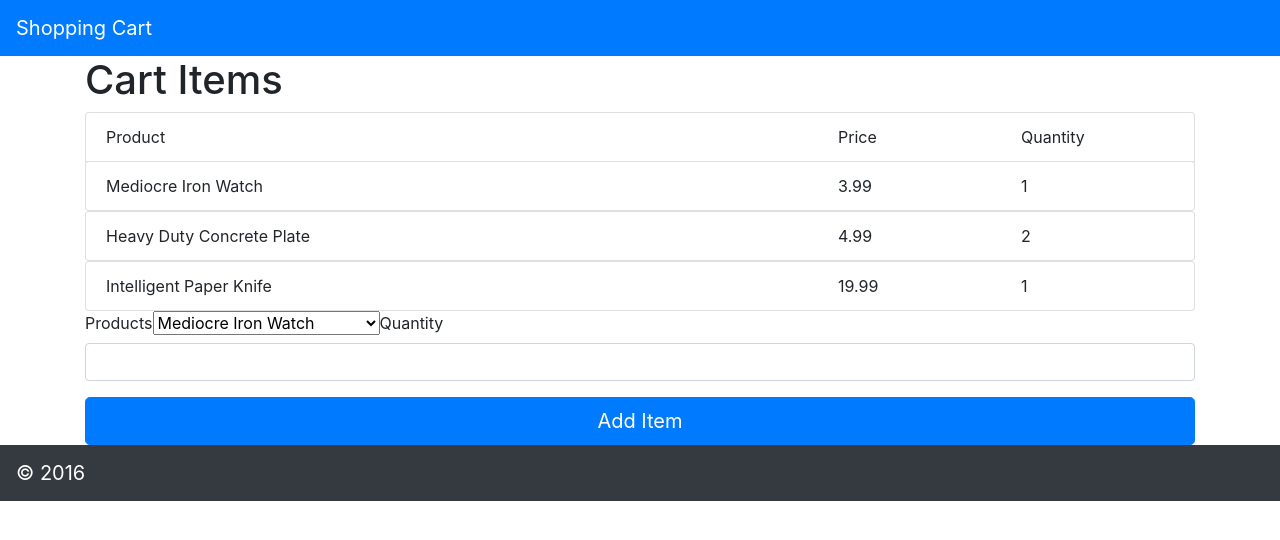
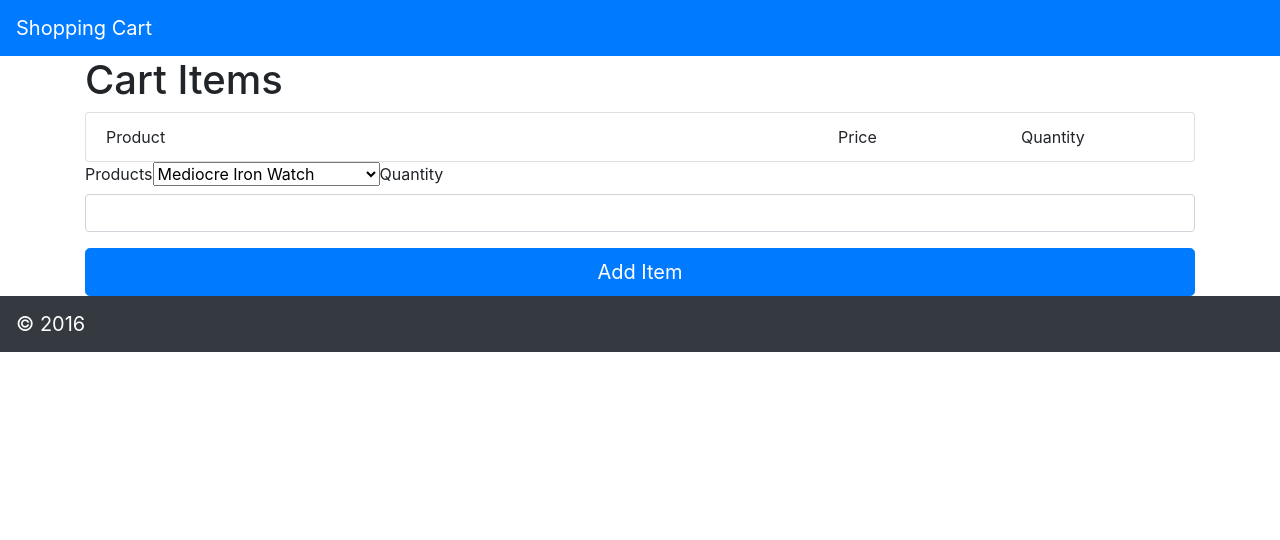
Before and after one commit to Mstapleton22/shoppingCartReact, a React (Create React App) app: page / in a window 1280 px wide. Shown: the top 540 px of the page. Built offline with nearby package versions, Linux system fonts and the light colour scheme.

Commit message:
populated the form on add click

```diff
--- a/src/App.js
+++ b/src/App.js
@@ -23,19 +23,27 @@ class App extends Component {
         { id: 47, name: 'Ergonomic Bronze Lamp', priceInCents: 40000 },
         { id: 48, name: 'Awesome Leather Shoes', priceInCents: 3990 },
       ],
-      cart: [],
+      cartItemsList: [],
       newItemName: '',
       newItemPrice: 0,
       newItemQuantity: 0
     }
   }
+
   addClick = (event) => {
     event.preventDefault()
-    // console.log(event.target)
+    let newItem = {
+      product: {
+        name: this.state.newItemName,
+        price: this.state.newItemPrice,
+        quantity: this.state.newItemQuantity
+      }
+    }
     this.setState({
-
+      cartItemsList: this.state.cartItemsList.concat([newItem])
     })
   }
+
   updateList = (event) => {
     // event.preventDefault()
     // console.log(event.target.value)
@@ -52,26 +60,23 @@ class App extends Component {
 
   updateQuantity = (event) => {
     event.preventDefault()
-    console.log(event.target.value)
+    // console.log(event.target.value)
     this.setState({
       newItemQuantity: event.target.value
     })
   }
 
   render() {
-    const cartItemsList =
-      [
-        { id: 1, product: { id: 40, name: 'Mediocre Iron Watch', priceInCents: 399 }, quantity: 1 },
-        { id: 2, product: { id: 41, name: 'Heavy Duty Concrete Plate', priceInCents: 499 }, quantity: 2 },
-        { id: 3, product: { id: 42, name: 'Intelligent Paper Knife', priceInCents: 1999 }, quantity: 1 },
-      ]
 
     return (
       <div className="App">
         <CartHeader />
         <CartItems
-          cartItems={cartItemsList} // should this be cartNewItems???????
+          cartItems={this.state.cartItemsList}
         />
+        {/* <Total
+
+        /> */}
         <AddItem
           dropDown={this.state.dropDown}
           updateList={this.updateList}
--- a/src/Components/AddItem.js
+++ b/src/Components/AddItem.js
@@ -5,8 +5,8 @@ class AddItem extends Component {
   render() {
     return (
       <div className="container">
-        <form onSubmit={this.props.addItem}>
-          {/* {console.log(this.props.updateList)} */}
+        <form onSubmit={this.props.addClick}>
+          {console.log(this.props.addClick)}
           <div className="form-group">
             <label htmlFor="dropDownList">Products</label>
             <select onChange={this.props.updateList} id="dropDownList">
@@ -21,7 +21,7 @@ class AddItem extends Component {
             <label className="" htmlFor="quantity">Quantity</label>
             <input type="number" id="quantity" className="form-control col-md-12" onChange={this.props.updateQuantity} required></input>
           </div>
-          <button className="btn btn-primary btn-lg btn-block" type="submit" onClick={this.props.addClick}>Add Item</button>
+          <button className="btn btn-primary btn-lg btn-block" type="submit">Add Item</button>
         </form>
       </div >
     )
@@ -29,3 +29,5 @@ class AddItem extends Component {
 }
 
 export default AddItem
+
+// onClick={this.props.addClick}
--- a/src/Components/CartItems.js
+++ b/src/Components/CartItems.js
@@ -4,7 +4,7 @@ import CartItem from './CartItem.js'
 class CartItems extends Component {
 
   render() {
-    // console.log(this.props.cartItems)
+    console.log(this.props.cartItems)
     return (
       <div className="container">
         <h1>Cart Items</h1>
@@ -20,8 +20,8 @@ class CartItems extends Component {
             return <CartItem
               key={idx}
               product={item.product.name}
-              price={item.product.priceInCents / 100}
-              quantity={item.quantity}
+              price={item.product.price}
+              quantity={item.product.quantity}
             />
           })
           }
```
